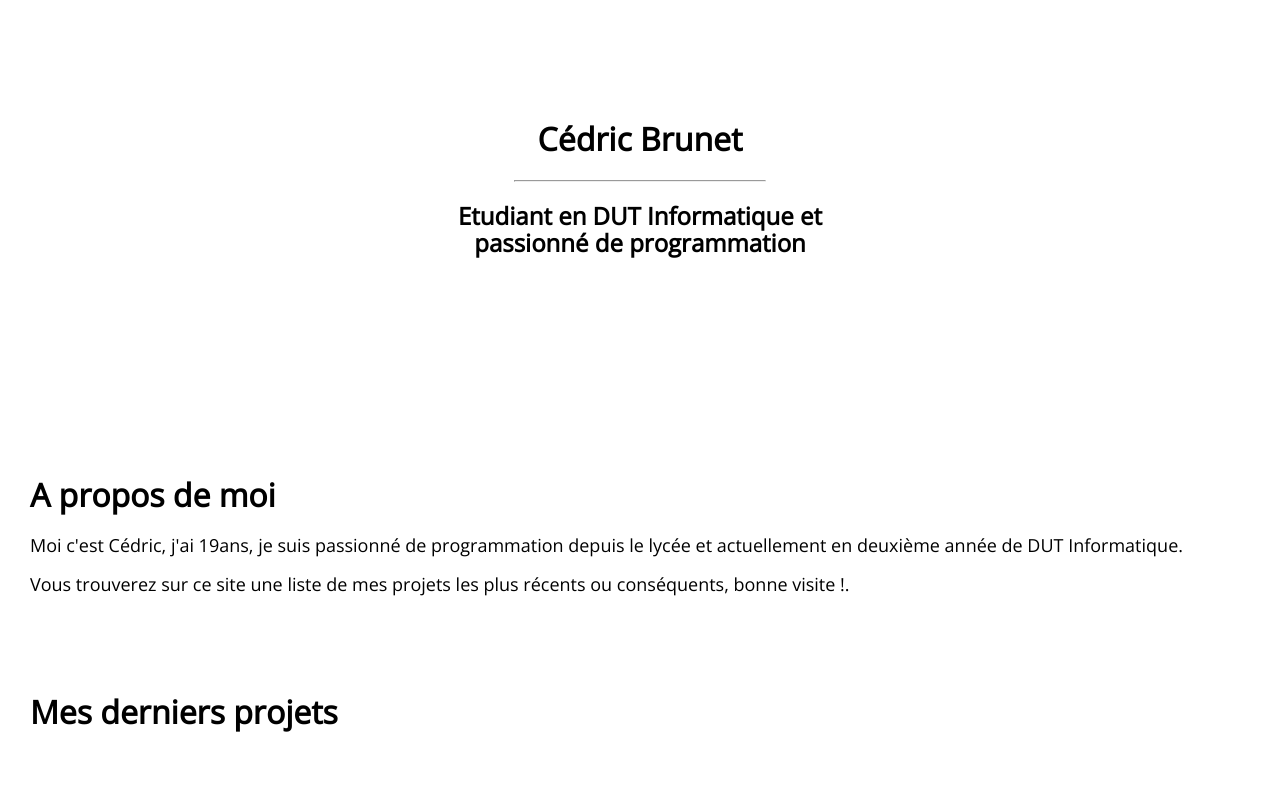
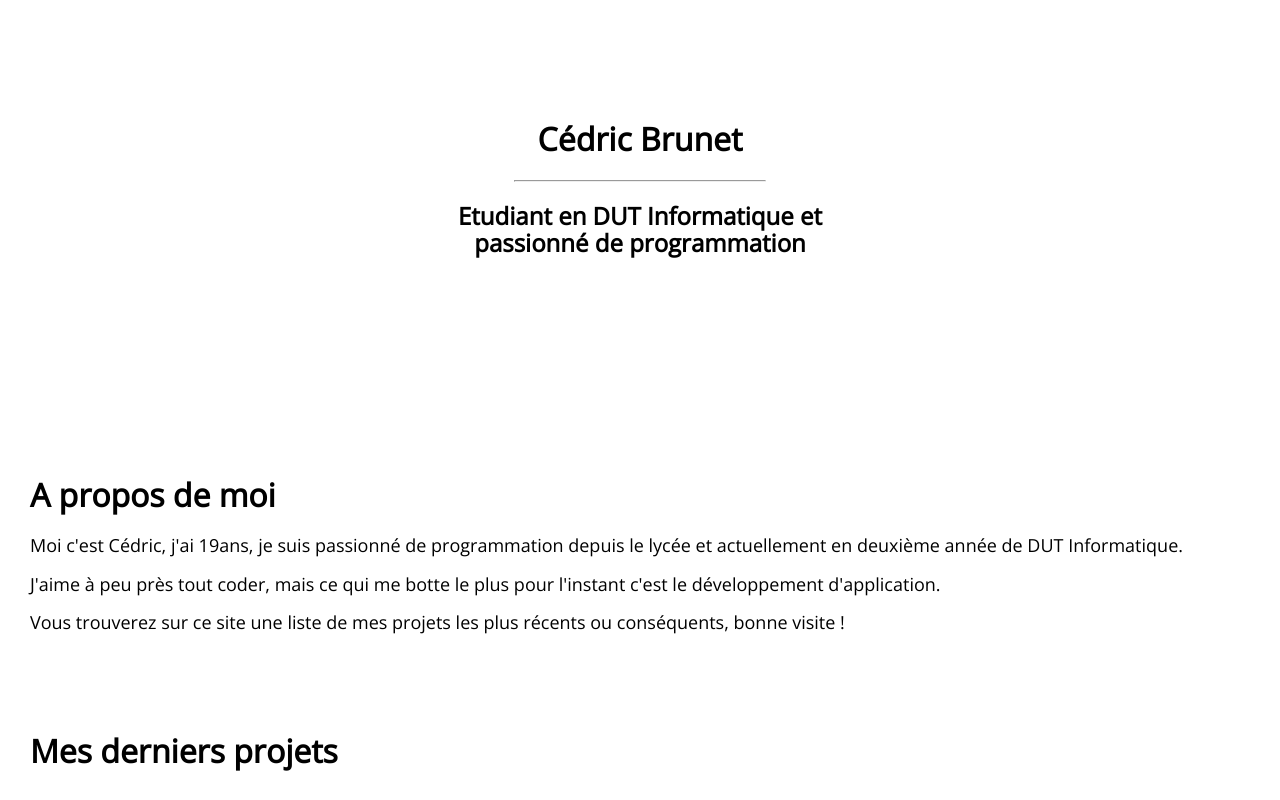
Before and after one commit to Giiltham/giiltham.github.io, a plain HTML site: page index.html in a window 1280 px wide. Shown: the top 800 px of the page. Drawn offline with nearby package versions, Linux system fonts and the light colour scheme.

Commit message:
Update index.html

```diff
--- a/index.html
+++ b/index.html
@@ -29,7 +29,8 @@
         <section id="aPropos">
             <h1>A propos de moi</h1>
             <p>Moi c'est Cédric, j'ai 19ans, je suis passionné de programmation depuis le lycée et actuellement en deuxième année de DUT Informatique.</p>
-            <p>Vous trouverez sur ce site une liste de mes projets les plus récents ou conséquents, bonne visite !.</p>
+            <p>J'aime à peu près tout coder, mais ce qui me botte le plus pour l'instant c'est le développement d'application.</p>
+            <p>Vous trouverez sur ce site une liste de mes projets les plus récents ou conséquents, bonne visite !</p>
         </section>
 
         <section id="projets">
```
